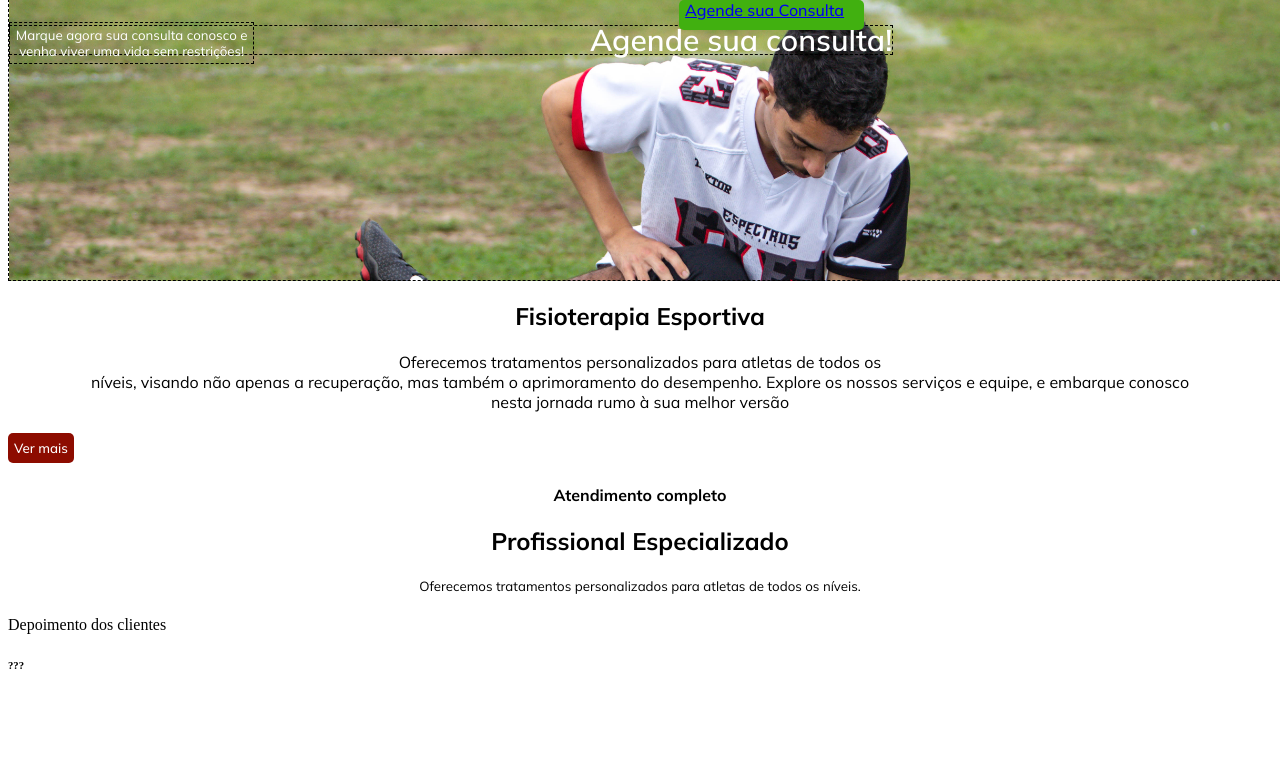
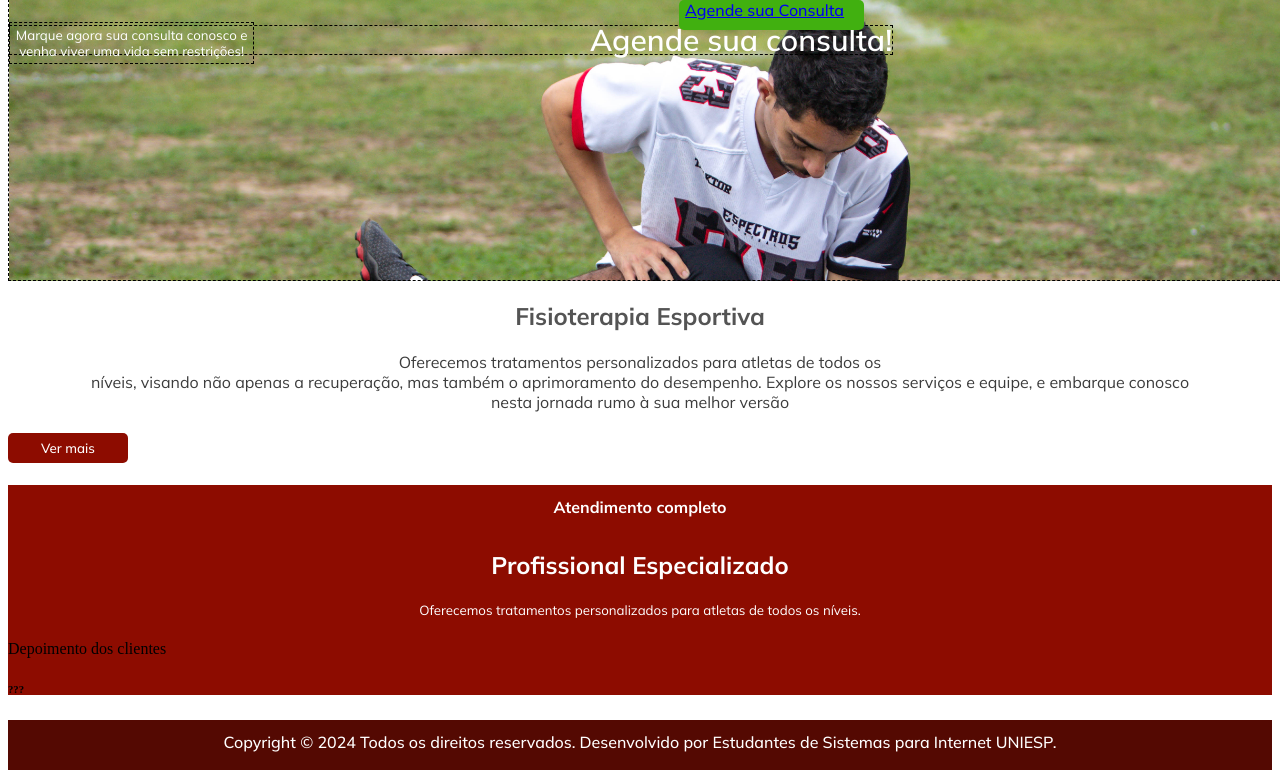
Before and after one commit to caioenriquena/proj_foco_em_dor, a PHP site: page / in a window 1280 px wide. Shown: the part 63-841 px from the top of the page. Before the commit the page ends 732 px from the top, so only its background shows below. Run offline with PHP 8.4, Linux system fonts and the light colour scheme.

Commit message:
implementação das cores do footer e posicionamento

```diff
--- a/index.html
+++ b/index.html
@@ -40,6 +40,7 @@
         </section>
     </main>
     <footer class="rodape">
+        <h4 class="conteudo-rodape"> Copyright © 2024 Todos os direitos reservados. Desenvolvido por Estudantes de Sistemas para Internet UNIESP.</h4>
     </footer>
 </body>
 </html>
--- a/styles.css
+++ b/styles.css
@@ -56,6 +56,7 @@ div#f001{
 .conteudo-informativo-escrito{
     font-family: 'mulish', sans-serif;
     text-align: center;
+    color: #545454;
 }
 .conteudo-principal-foto-escrito-botao{
     color: #ffffff;
@@ -75,12 +76,15 @@ div#f001{
 button.conteudo-principal-escrito-subtitulo{
     display: flex;
     width: auto;
-    top: 50px
+    top: 50px;
+    color: #545454;
+    font-weight: bold;
 }
 .conteudo-informativo-subtitulo{
     font-family: 'mulish', sans-serif;
     font-weight: 400;
     text-align: center;
+    color: #3c3c3c;
 }
 .conteudo-principal-botao{
     border-radius: 5px;
@@ -90,19 +94,40 @@ button.conteudo-principal-escrito-subtitulo{
     font-weight: 500;
     color:#ffffff;
     background-color:#8d0c00;
+    width: 120px;
+
 }
+
+.conteudo-secundario{
+    background-color: #8d0c00;
+}
+
 .conteudo-secundario-escrito{
+    padding: 12px;
     font-family: 'mulish', sans-serif;
     text-align: center;
+    color: #ffffff;
 }
 .conteudo-secundario-escrito-titulo{
     font-family: 'mulish',sans-serif;
     text-align: center;
+    color: #ffffff;
 }
 .conteudo-secundario-escrito-subtitulo{
     font-family: 'mulish', sans-serif;
     font-weight: 400;
     text-align: center;
+    color: #ffffff;
 }
 .rodape{
+    height: 50px;
+    background-color: #540902;
 }
+.conteudo-rodape{
+    color: #ffffff;
+    font-family: 'mulish', sans-serif;
+    font-weight: 500;
+    text-align: center;
+    padding: 12px;
+
+}
```
